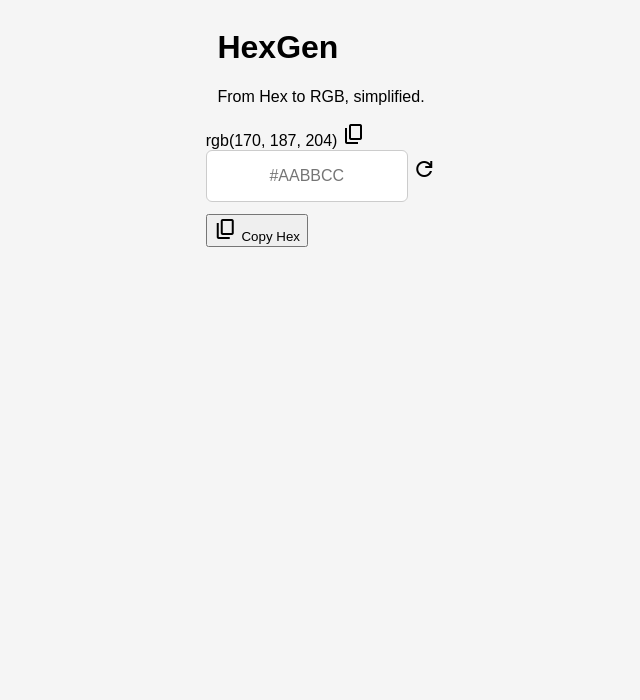
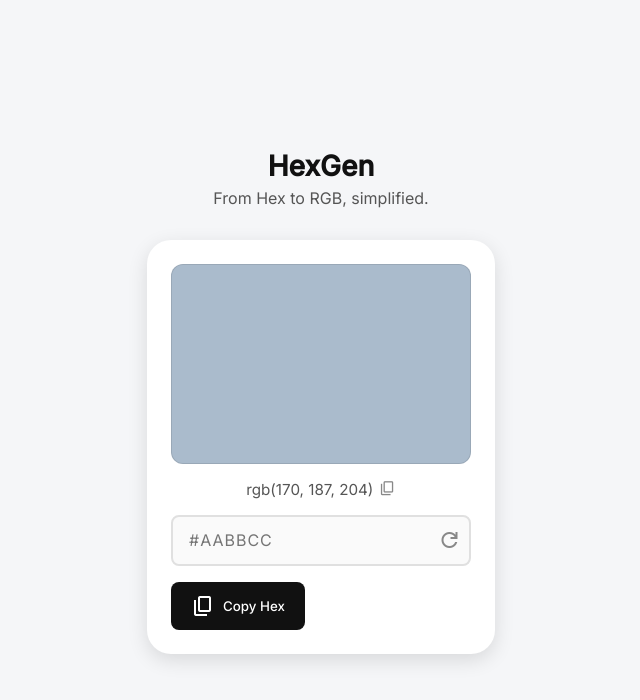
Before and after one commit to paulspective/hexgen, a plain HTML site: page index.html in a window 1280 px wide. Shown: the whole page, without its empty margins (319-959 px from the left). Drawn offline with nearby package versions, Linux system fonts and the light colour scheme.

Commit message:
Update: enhanced styling and an upgraded user interface.

```diff
--- a/style.css
+++ b/style.css
@@ -1,32 +1,159 @@
-body {
-  font-family: sans-serif;
-  display: flex;
-  flex-direction: column;
-  align-items: center;
-  background-color: #f5f5f5;
+* {
+  box-sizing: border-box;
+  transition: all 0.25s cubic-bezier(0.25, 0.1, 0.25, 1);
 }
 
-h2 {
-  margin-bottom: 50px;
+body {
+  font-family: 'Inter', sans-serif;
+  display: flex;
+  justify-content: center;
+  align-items: center;
+  min-height: 100vh;
+  background: #f5f6f8;
+  margin: 0;
+  flex-direction: column;
 }
 
-#colorBox {
-  width: 200px;
-  height: 200px;
-  background-color: #000;
-  border: 1px solid #ccc;
-  margin-top: 20px;
-  border-radius: 6px;
+header {
+  text-align: center;
 }
 
-input {
-  padding: 10px;
-  margin-bottom: 12px;
-  font-size: 16px;
-  width: 180px;
-  height: 30px;
-  outline: none;
-  border: 1px solid #ccc;
-  border-radius: 6px;
+.title {
+  font-size: 1.75rem;
+  font-weight: 600;
+  margin-bottom: 0.30rem;
+  color: #111;
+}
+
+.subtitle {
+  font-size: 1rem;
+  color: #555;
+  margin-top: 0;
+}
+
+.container {
+  width: 100%;
+  max-width: 380px;
+  padding: 1rem;
+}
+
+.card {
+  background: #fff;
+  border-radius: 1.5rem;
+  box-shadow: 0 6px 20px rgba(0, 0, 0, 0.12);
+  padding: 1.5rem;
   text-align: center;
 }
+
+.card:hover {
+  box-shadow: 0 4px 12px rgba(0, 0, 0, 0.2);
+  transform: translateY(-2px);
+}
+
+.color-preview {
+  height: 200px;
+  border-radius: 0.75rem;
+  background: #aabbcc;
+  margin-bottom: 1rem;
+  border: 1px solid rgba(0, 0, 0, 0.1);
+  transition: background-color 0.25s ease;
+}
+
+.color-info {
+  display: flex;
+  align-items: center;
+  justify-content: center;
+  gap: 0.3rem;
+  font-size: 0.95rem;
+  color: #555;
+  margin-bottom: 1rem;
+}
+
+.color-info .icon {
+  font-size: 1.1rem;
+  cursor: pointer;
+  color: #888;
+}
+
+.color-info .icon:hover {
+  color: #111;
+  transform: scale(1.1);
+}
+
+.input-group {
+  position: relative;
+  display: flex;
+  align-items: center;
+}
+
+.input-group input {
+  flex: 1;
+  font-size: 1rem;
+  font-family: inherit;
+  letter-spacing: 1px;
+  padding: 0.85rem 2.5rem 0.85rem 1rem;
+  border: 2px solid #e0e0e0;
+  border-radius: 0.5rem;
+  outline: none;
+  background: #fafafa;
+}
+
+.input-group .icon {
+  position: absolute;
+  right: 0.6rem;
+  color: #888;
+  cursor: pointer;
+}
+
+.input-group .icon:hover {
+  color: #111;
+  transform: scale(1.1);
+}
+
+.icon.refresh:active {
+  transform: rotate(180deg);
+  transition: transform 0.4s ease;
+}
+
+::placeholder {
+  font-family: inherit;
+}
+
+.copy-btn {
+  margin-top: 1rem;
+  border: none;
+  background: #111;
+  color: white;
+  font-family: inherit;
+  padding: 0.75rem 1.25rem;
+  border-radius: 0.5rem;
+  cursor: pointer;
+  font-weight: 500;
+  display: flex;
+  align-items: center;
+  justify-content: center;
+  gap: 0.5rem;
+}
+
+.copy-btn:hover {
+  background: #333;
+}
+
+#toast {
+  position: fixed;
+  bottom: 1.5rem;
+  left: 50%;
+  transform: scale(0.85) translateX(-50%);
+  background: #111;
+  color: white;
+  padding: 0.6rem 1.25rem;
+  border-radius: 0.5rem;
+  opacity: 0;
+  pointer-events: none;
+  transition: opacity 0.3s ease;
+}
+
+#toast.show {
+  transform: scale(1) translateX(-50%);
+  opacity: 1;
+}
```
